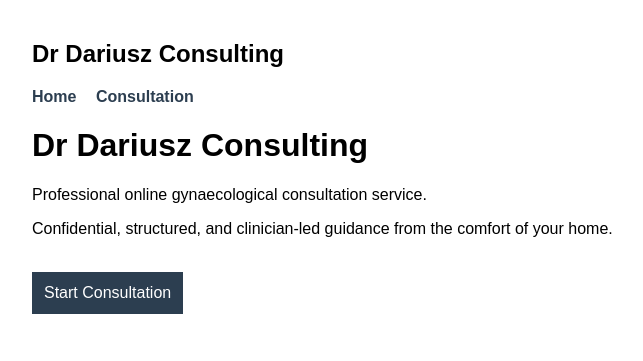
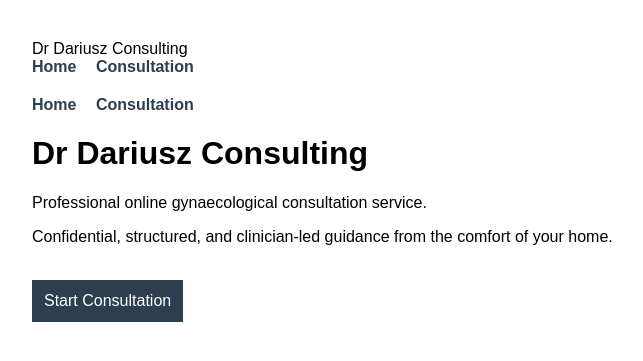
Before and after one commit to darledzinski-create/gyne-consulting--platform, a Flask app: page / in a window 1280 px wide. Shown: the top 361 px of the page, without its empty margins (8-651 px from the left). Run offline with Flask 3, Linux system fonts and the light colour scheme.

Commit message:
Update base.html

```diff
--- a/templates/base.html
+++ b/templates/base.html
@@ -67,10 +67,14 @@
 </head>
 <body>
 
-    <header>
-        <h2>Dr Dariusz Consulting</h2>
-    </header>
+<header class="top-bar">
+    <div class="logo">Dr Dariusz Consulting</div>
 
+    <nav>
+        <a href="/">Home</a>
+        <a href="/consultation">Consultation</a>
+    </nav>
+</header>
     <nav>
         <a href="/">Home</a>
         <a href="/consultation">Consultation</a>
```
